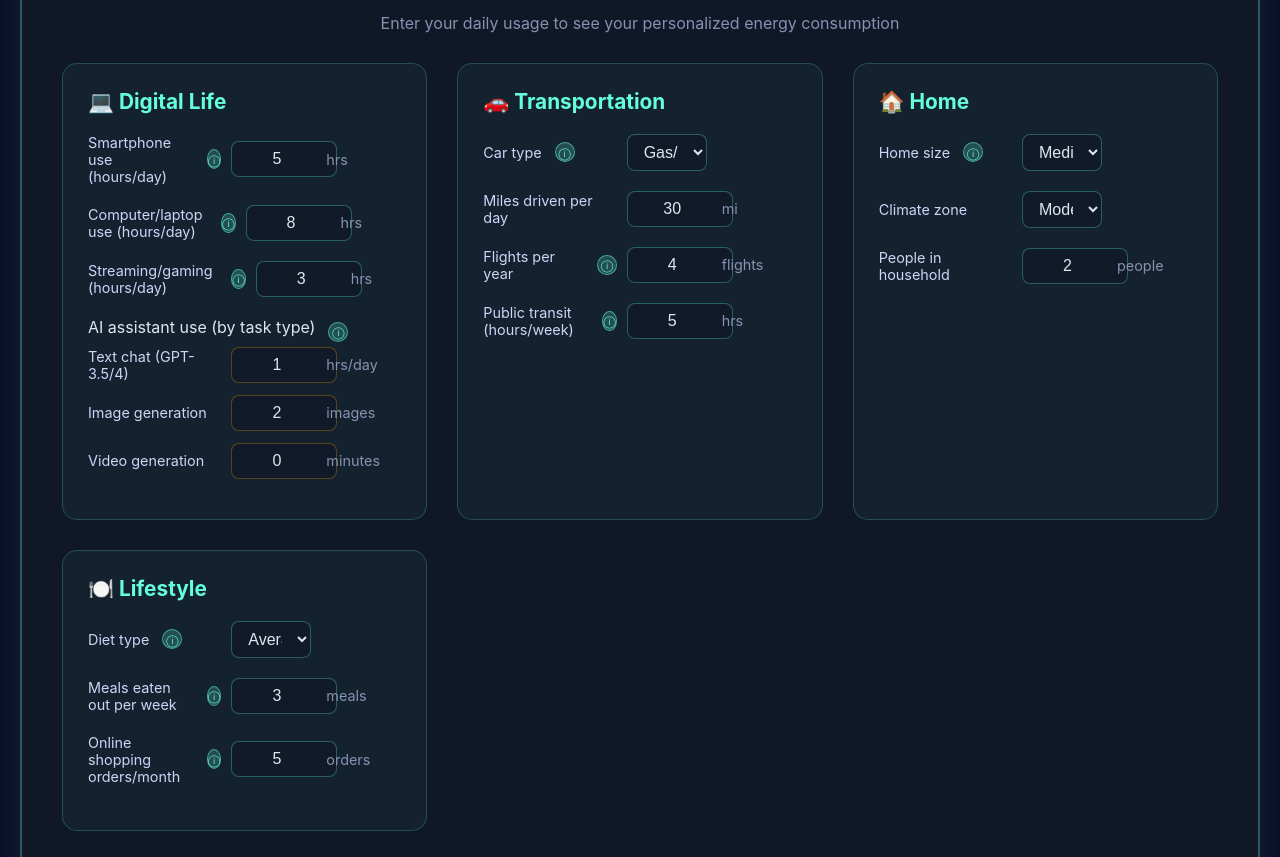
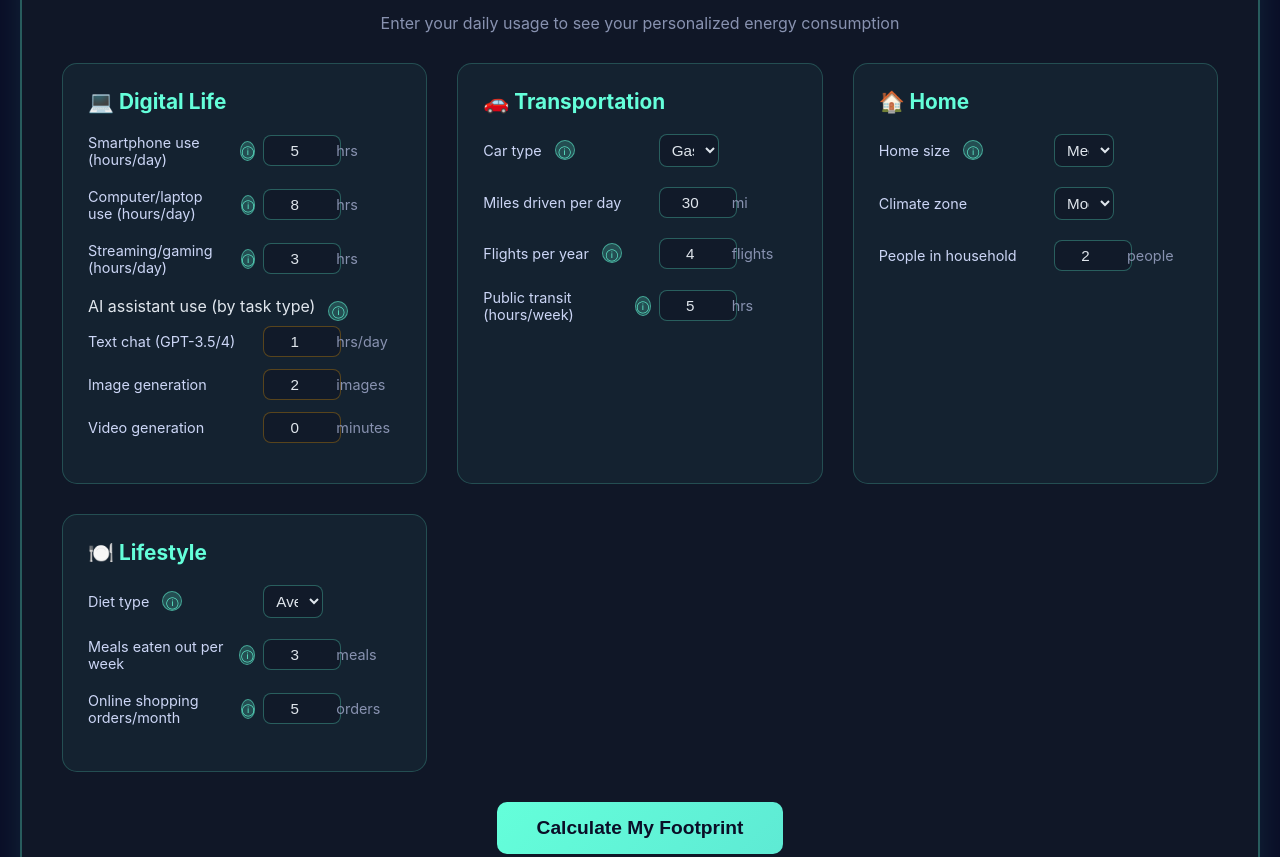
Before and after one commit to Bear-Eddy/energycalc, a plain HTML site: page index.html in a window 1280 px wide. Shown: the part 742-1599 px from the top of the page. Drawn offline with nearby package versions, Linux system fonts and the light colour scheme.

Commit message:
Make input fields narrower and improve spacing
- Reduced input field width from 80px to 60px
- Unit label column adjusted to 70px for balance
- Decreased gap spacing from 10px to 8px
- Reduced padding inside inputs from 8px 12px to 6px 8px
- Made font size slightly smaller (0.95em) in inputs
- Overall more compact and cleaner layout

```diff
--- a/styles.css
+++ b/styles.css
@@ -279,9 +279,9 @@ canvas {
 .input-group {
     margin-bottom: 20px;
     display: grid;
-    grid-template-columns: 1fr 80px 80px;
+    grid-template-columns: 1fr 60px 70px;
     align-items: center;
-    gap: 10px;
+    gap: 8px;
 }
 
 .input-group label {
@@ -294,9 +294,9 @@ canvas {
     background: rgba(17, 25, 40, 0.8);
     border: 1px solid rgba(100, 255, 218, 0.3);
     color: #e0e6ed;
-    padding: 8px 12px;
+    padding: 6px 8px;
     border-radius: 8px;
-    font-size: 1em;
+    font-size: 0.95em;
     text-align: center;
 }
 
@@ -794,9 +794,9 @@ canvas {
 
 .ai-input-row {
     display: grid;
-    grid-template-columns: 1fr 80px 80px;
+    grid-template-columns: 1fr 60px 70px;
     align-items: center;
-    gap: 10px;
+    gap: 8px;
     margin-bottom: 12px;
 }
 
@@ -809,9 +809,9 @@ canvas {
     background: rgba(17, 25, 40, 0.8);
     border: 1px solid rgba(255, 165, 0, 0.3);
     color: #e0e6ed;
-    padding: 8px 12px;
+    padding: 6px 8px;
     border-radius: 8px;
-    font-size: 1em;
+    font-size: 0.95em;
     text-align: center;
     width: 100%;
 }
```
